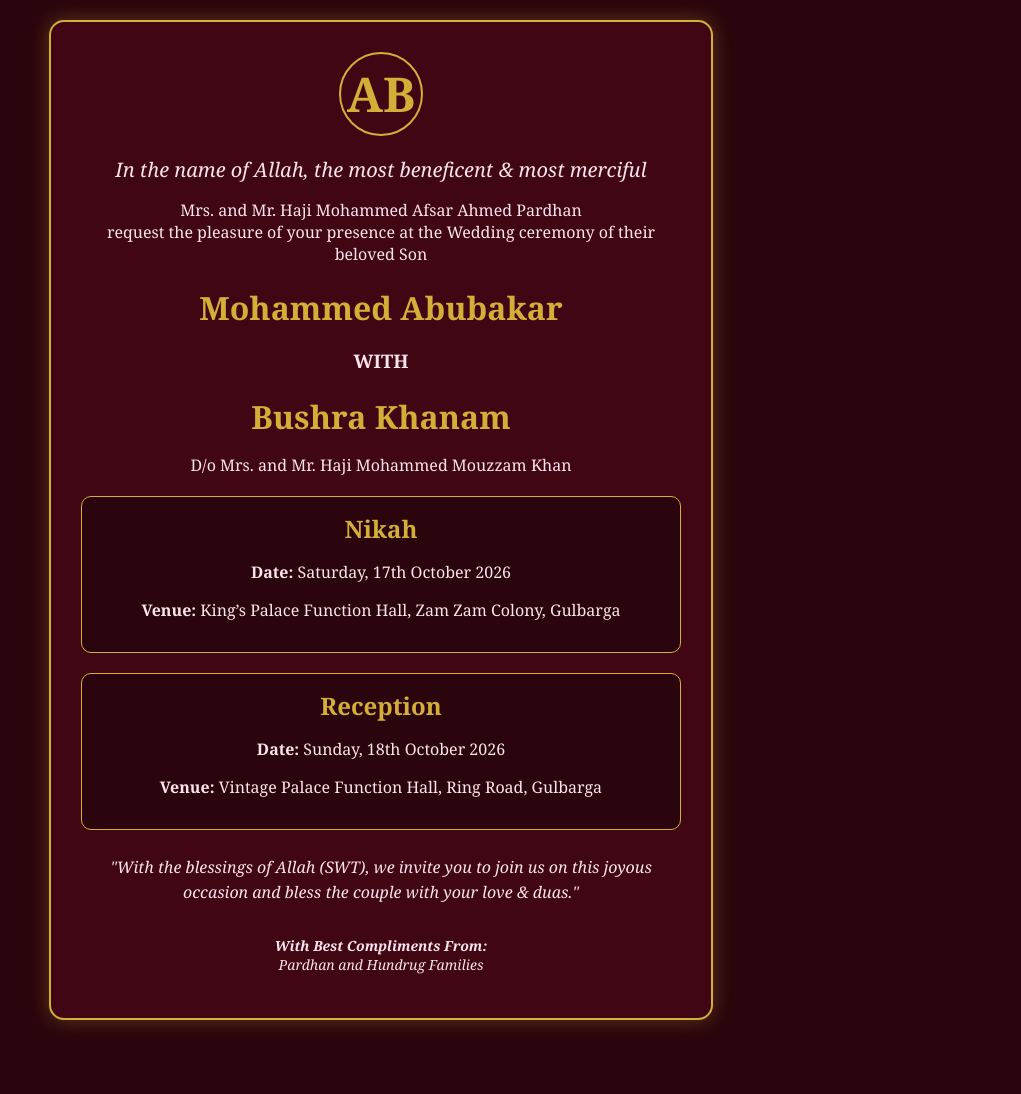
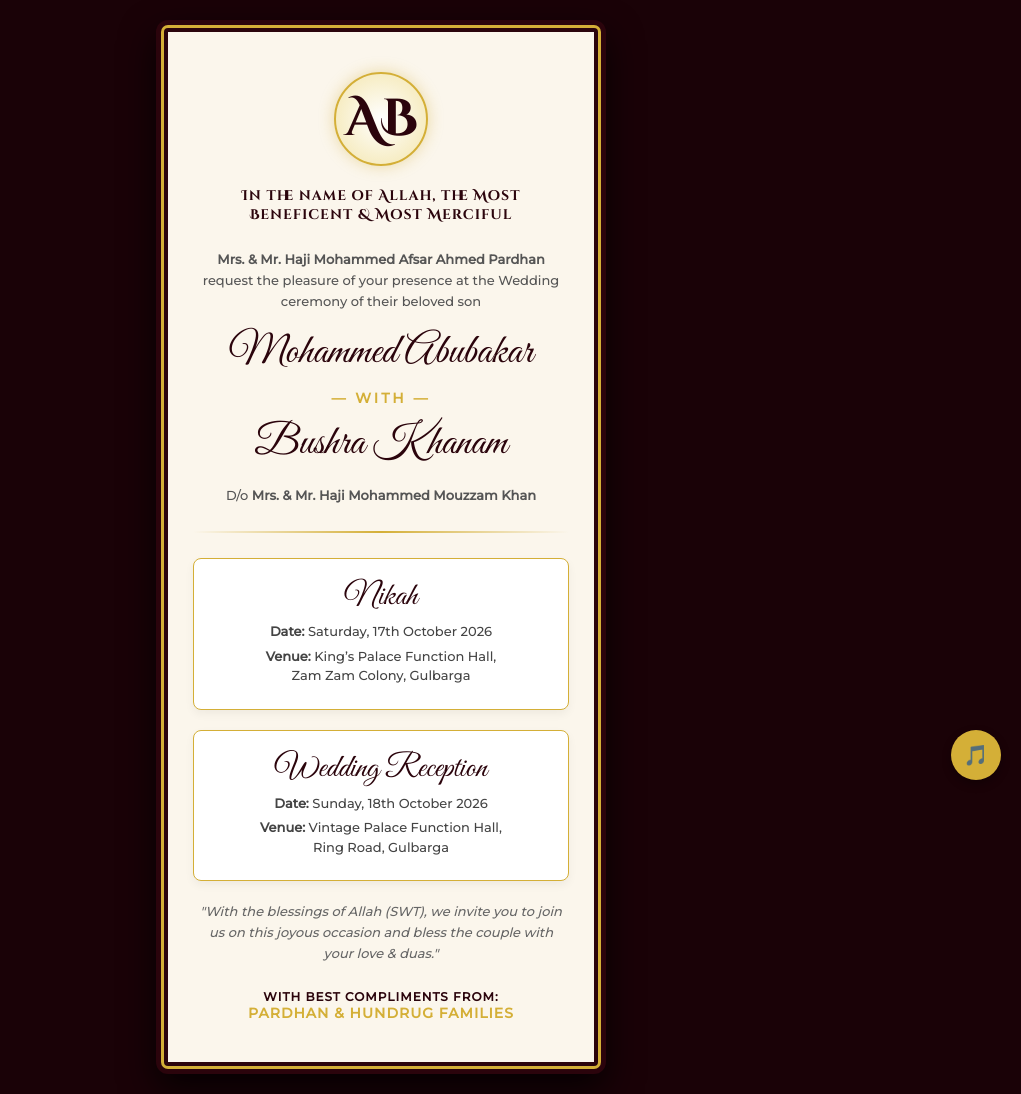
Before and after one commit to Adeeb-pardhan/Mohammed_Abubakar_Wedding, a plain HTML site: page index.html in a window 1280 px wide. Shown: the whole page, without its empty margins (259-1280 px from the left). Before the commit the page ends 1040 px from the top, so only its background shows below. Drawn offline with Linux system fonts and the light colour scheme.

Commit message:
Revamp wedding invitation HTML structure and styles
Updated the wedding invitation layout and styles, added audio functionality.

```diff
--- a/index.html
+++ b/index.html
@@ -4,97 +4,211 @@
     <meta charset="UTF-8">
     <meta name="viewport" content="width=device-width, initial-scale=1.0">
     <title>Wedding Invitation | Mohammed Abubakar & Bushra Khanam</title>
+    <link href="https://fonts.googleapis.com/css2?family=Cinzel+Decorative:wght@700&family=Great+Vibes&family=Montserrat:wght@300;500&display=swap" rel="stylesheet">
     <style>
+        :root {
+            --bg-color: #2b040c;
+            --gold: #d4af37;
+            --gold-light: #f3e5ab;
+            --cream: #fbf6ec;
+        }
+
         body {
-            font-family: 'Georgia', serif;
-            background-color: #2b050d;
-            color: #fce4ec;
             margin: 0;
-            padding: 20px;
+            padding: 0;
+            background-color: #1a0207;
+            font-family: 'Montserrat', sans-serif;
+            color: #333;
+            display: flex;
+            justify-content: center;
+            align-items: center;
+            min-height: 100vh;
+            overflow-x: hidden;
+        }
+
+        /* Container styling styled like a luxury card */
+        .card-container {
+            width: 100%;
+            max-width: 450px;
+            background: var(--cream);
+            border: 12px solid var(--bg-color);
+            outline: 3px solid var(--gold);
+            outline-offset: -8px;
+            box-shadow: 0 15px 35px rgba(0,0,0,0.8);
             text-align: center;
+            position: relative;
+            padding: 40px 25px;
+            box-sizing: border-box;
+            border-radius: 12px;
+            margin: 20px;
         }
-        .container {
-            max-width: 600px;
-            margin: 0 auto;
-            background: #400614;
-            border: 2px solid #d4af37;
-            padding: 30px;
-            border-radius: 15px;
-            box-shadow: 0px 0px 20px rgba(212, 175, 55, 0.3);
-        }
+
         .monogram {
-            font-size: 48px;
-            font-weight: bold;
-            color: #d4af37;
-            border: 2px solid #d4af37;
-            width: 80px;
-            height: 80px;
-            line-height: 80px;
+            font-family: 'Cinzel Decorative', serif;
+            font-size: 52px;
+            color: var(--bg-color);
+            border: 2px solid var(--gold);
+            width: 90px;
+            height: 90px;
+            line-height: 90px;
             margin: 0 auto 20px;
             border-radius: 50%;
+            background: radial-gradient(circle, #fff, var(--gold-light));
+            box-shadow: 0 0 15px rgba(212, 175, 55, 0.4);
         }
-        h1, h2 {
-            color: #d4af37;
-            margin-bottom: 5px;
+
+        .bismillah {
+            font-family: 'Cinzel Decorative', serif;
+            font-size: 14px;
+            color: var(--bg-color);
+            margin-bottom: 25px;
+            letter-spacing: 1px;
         }
-        .bismillah {
+
+        h1 {
+            font-family: 'Great Vibes', cursive;
+            font-size: 42px;
+            color: var(--bg-color);
+            margin: 5px 0;
+            font-weight: normal;
+        }
+
+        .with-text {
+            font-size: 14px;
+            letter-spacing: 3px;
+            color: var(--gold);
+            font-weight: bold;
+            margin: 10px 0;
+        }
+
+        .parents-text {
+            font-size: 13px;
+            color: #555;
+            line-height: 1.6;
+            margin: 15px 0;
+        }
+
+        .divider {
+            height: 2px;
+            background: linear-gradient(to right, transparent, var(--gold), transparent);
+            margin: 25px 0;
+        }
+
+        .event-box {
+            background: #fff;
+            border: 1px solid var(--gold);
+            padding: 18px;
+            margin: 20px 0;
+            border-radius: 8px;
+            box-shadow: 0 4px 10px rgba(0,0,0,0.05);
+        }
+
+        .event-title {
+            font-family: 'Great Vibes', cursive;
+            font-size: 32px;
+            color: var(--bg-color);
+        }
+
+        .event-detail {
+            font-size: 13px;
+            color: #444;
+            margin: 5px 0;
+            line-height: 1.5;
+        }
+
+        .blessing {
+            font-style: italic;
+            font-size: 13px;
+            color: #666;
+            margin-top: 20px;
+            line-height: 1.6;
+        }
+
+        .compliments {
+            font-size: 12px;
+            font-weight: bold;
+            color: var(--bg-color);
+            margin-top: 25px;
+            text-transform: uppercase;
+            letter-spacing: 1px;
+        }
+
+        /* Music Toggle Button */
+        .music-btn {
+            position: fixed;
+            bottom: 20px;
+            right: 20px;
+            background: var(--gold);
+            color: var(--bg-color);
+            border: none;
+            border-radius: 50%;
+            width: 50px;
+            height: 50px;
             font-size: 20px;
-            margin-bottom: 15px;
-            font-style: italic;
-        }
-        .event-card {
-            background: #2b050d;
-            border: 1px solid #d4af37;
-            margin: 20px 0;
-            padding: 15px;
-            border-radius: 10px;
-        }
-        .event-title {
-            font-size: 24px;
-            color: #d4af37;
-            font-weight: bold;
-        }
-        .footer {
-            margin-top: 30px;
-            font-style: italic;
-            font-size: 14px;
+            cursor: pointer;
+            box-shadow: 0 4px 10px rgba(0,0,0,0.3);
+            z-index: 100;
         }
     </style>
 </head>
 <body>
 
-<div class="container">
+    <!-- Audio Player (Add your audio link here) -->
+    <audio id="bg-music" loop>
+        <source src="https://www.soundhelix.com/examples/mp3/SoundHelix-Song-1.mp3" type="audio/mp3">
+    </audio>
+    <button class="music-btn" onclick="toggleMusic()">🎵</button>
+
+    <div class="card-container">
         <div class="monogram">AB</div>
-    <div class="bismillah">In the name of Allah, the most beneficent & most merciful</div>
+        <div class="bismillah">In the name of Allah, the Most Beneficent & Most Merciful</div>
 
-    <p>Mrs. and Mr. Haji Mohammed Afsar Ahmed Pardhan<br>
-    request the pleasure of your presence at the Wedding ceremony of their beloved Son</p>
+        <div class="parents-text">
+            <strong>Mrs. & Mr. Haji Mohammed Afsar Ahmed Pardhan</strong><br>
+            request the pleasure of your presence at the Wedding ceremony of their beloved son
+        </div>
 
         <h1>Mohammed Abubakar</h1>
-    <h3>WITH</h3>
+        <div class="with-text">— WITH —</div>
         <h1>Bushra Khanam</h1>
-    <p>D/o Mrs. and Mr. Haji Mohammed Mouzzam Khan</p>
 
-    <div class="event-card">
-        <div class="event-title">Nikah</div>
-        <p><strong>Date:</strong> Saturday, 17th October 2026</p>
-        <p><strong>Venue:</strong> King’s Palace Function Hall, Zam Zam Colony, Gulbarga</p>
+        <div class="parents-text">
+            D/o <strong>Mrs. & Mr. Haji Mohammed Mouzzam Khan</strong>
         </div>
 
-    <div class="event-card">
-        <div class="event-title">Reception</div>
-        <p><strong>Date:</strong> Sunday, 18th October 2026</p>
-        <p><strong>Venue:</strong> Vintage Palace Function Hall, Ring Road, Gulbarga</p>
+        <div class="divider"></div>
+
+        <div class="event-box">
+            <div class="event-title">Nikah</div>
+            <div class="event-detail"><strong>Date:</strong> Saturday, 17th October 2026</div>
+            <div class="event-detail"><strong>Venue:</strong> King’s Palace Function Hall,<br>Zam Zam Colony, Gulbarga</div>
         </div>
 
-    <p style="margin-top: 25px; line-height: 1.6;">
-        <em>"With the blessings of Allah (SWT), we invite you to join us on this joyous occasion and bless the couple with your love & duas."</em>
+        <div class="event-box">
+            <div class="event-title">Wedding Reception</div>
+            <div class="event-detail"><strong>Date:</strong> Sunday, 18th October 2026</div>
+            <div class="event-detail"><strong>Venue:</strong> Vintage Palace Function Hall,<br>Ring Road, Gulbarga</div>
+        </div>
+
+        <p class="blessing">
+            "With the blessings of Allah (SWT), we invite you to join us on this joyous occasion and bless the couple with your love & duas."
         </p>
 
-    <div class="footer">
-        <p><strong>With Best Compliments From:</strong><br>Pardhan and Hundrug Families</p>
+        <div class="compliments">
+            With Best Compliments From:<br>
+            <span style="color: var(--gold); font-size: 14px;">Pardhan & Hundrug Families</span>
         </div>
     </div>
 
+    <script>
+        function toggleMusic() {
+            var music = document.getElementById("bg-music");
+            if (music.paused) {
+                music.play();
+            } else {
+                music.paused();
+            }
+        }
+    </script>
 </body>
 </html>
```
Lines whose indentation alone changed are shown as unchanged.
